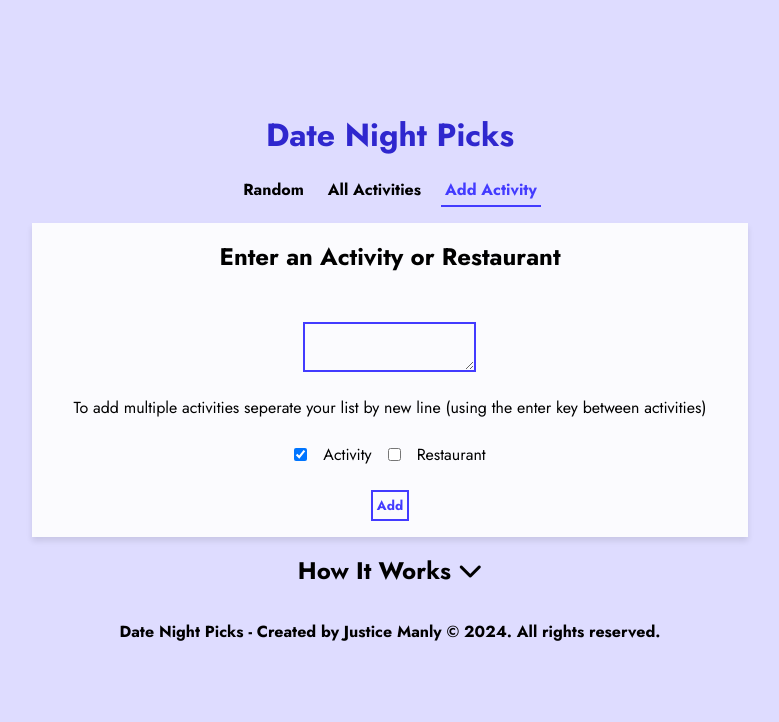
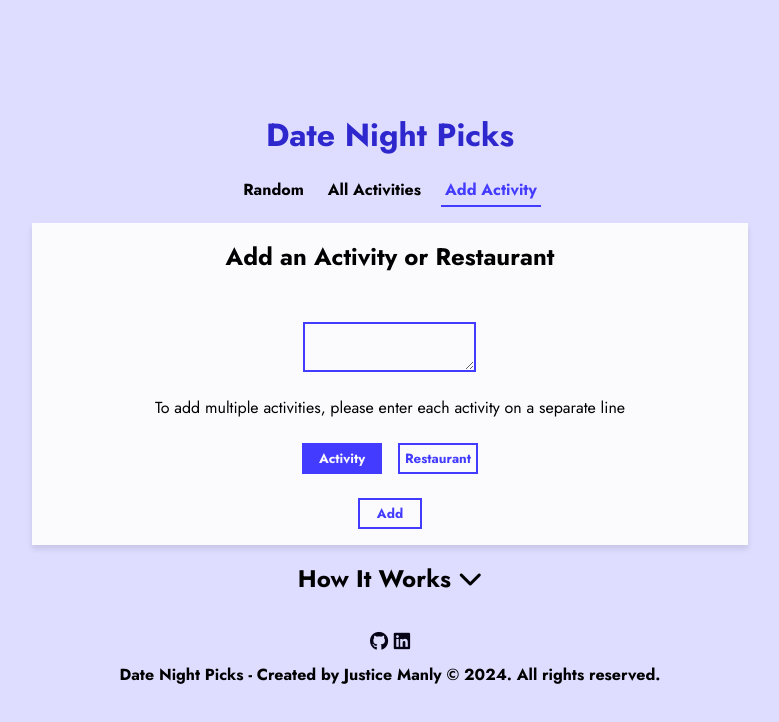
Before and after one commit to Tragicboyjay/date-night-picks, a React (Vite) app: page / in a window 1280 px wide. Both pictures are taken after a click on the item "Add Activity". Shown: the top 722 px of the page, without its empty margins (250-1029 px from the left). Built offline with nearby package versions, Linux system fonts and the light colour scheme.

Commit message:
clean up stage 1

```diff
--- a/src/components/Add.jsx
+++ b/src/components/Add.jsx
@@ -19,7 +19,7 @@ const Add = () => {
             setActivityChecked(true)
             setRestaurantChecked(false)
         }
-        else if (which === 'restaurant') {
+        else {
             setActivityChecked(false)
             setRestaurantChecked(true)
         }
@@ -80,36 +80,31 @@ const Add = () => {
 
     return (
         <form id="add" onSubmit={handleSubmit}>
-            <h2>Enter an Activity or Restaurant</h2>
+            <h2>Add an Activity or Restaurant</h2>
             <p className="error">{error.msg}</p>
             <textarea
                 type="text"
                 value={activityinput}
                 onChange={e => setActivityInput(e.target.value)}
             ></textarea>
-            <p>To add multiple activities seperate your list by new line (using the enter key between activities)</p>
-            {/* <input
-                type="text"
-                value={activityinput}
-                onChange={e => setActivityInput(e.target.value)}
-            /> */}
+            <p>To add multiple activities, please enter each activity on a separate line</p>
 
             <div id="checks">
-                <input
-                    type="checkbox"
-                    checked={activityChecked}
-                    onChange={() => handleCheckbox('activity')}
-                />
-                <label>Activity</label>
+                <button
+                    onClick={() => handleCheckbox('activity')}
+                    type="button"
+                    className={activityChecked ? "btn selected": "btn"}
+                    style={{width: '5rem'}}
+                >Activity</button>
 
-                <input
-                    type="checkbox"
-                    checked={restaurantChecked}
-                    onChange={() => handleCheckbox('restaurant')}
-                />
-                <label>Restaurant</label>
+                <button
+                    onClick={() => handleCheckbox('restaurant')}
+                    type="button"
+                    className={restaurantChecked ? "btn selected": "btn"}
+                    style={{width: '5rem'}}
+                >Restaurant</button>
             </div>
-            <button className="btn" type="submit">Add</button>
+            <button style={{width: '4rem'}}  className="btn" type="submit">Add</button>
         </form>
     );
 }
--- a/src/components/All.jsx
+++ b/src/components/All.jsx
@@ -23,7 +23,7 @@ const All = () => {
       return () => {
         window.removeEventListener('resize', handleResize);
       };
-    }, []); // Empty dependency array to run effect only once
+    }, []);
 
     const stars = number => {
         let stars = []
--- a/src/components/Footer.jsx
+++ b/src/components/Footer.jsx
@@ -1,6 +1,7 @@
 const Footer = () => {
     return (
         <footer>
+            <h3><a href="https://github.com/Tragicboyjay"><i className="fa-brands fa-github"></i></a> <a href="https://www.linkedin.com/in/justicemanly/"><i className="fa-brands fa-linkedin"></i></a></h3>
             <h4>Date Night Picks - Created by Justice Manly © {new Date().getFullYear()}. All rights reserved.</h4>
         </footer>
     );
--- a/src/components/Picker.jsx
+++ b/src/components/Picker.jsx
@@ -1,7 +1,7 @@
 import { useState } from "react";
 
 const Picker = () => {
-    const [choice, setChoice] = useState('Click the button for a Random choice!');
+    const [choice, setChoice] = useState('Please tap the button to select a random activity');
     const [activity, setActivity] = useState('resto');
 
     const getRandomChoice = () => {
--- a/src/index.css
+++ b/src/index.css
@@ -158,6 +158,15 @@ footer {
 
 }
 
+footer h3 {
+  margin-bottom: .5rem;
+}
+
+footer h3 a {
+  color: var(--text);
+  text-decoration: none;
+}
+
 /* general classes */
 .btn, #activitySelect, input, textarea{
   padding: .25rem;
@@ -227,7 +236,7 @@ footer {
     gap: 1rem;
   }
 
-  #all-nav ul{
+  #all-nav {
     border-bottom: 1px solid var(--accent);
     padding-bottom: 1rem;
   }
```
Also changed, not shown: index.html (+0 -140 lines), 1 other file (tests, documents, lock files or other folders).
